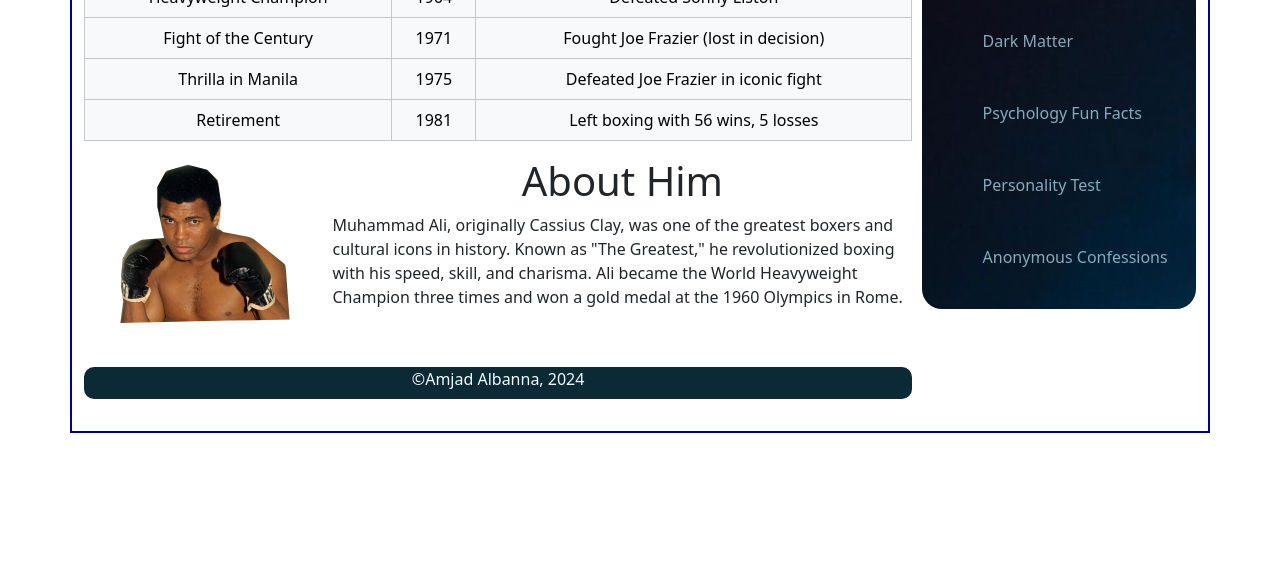
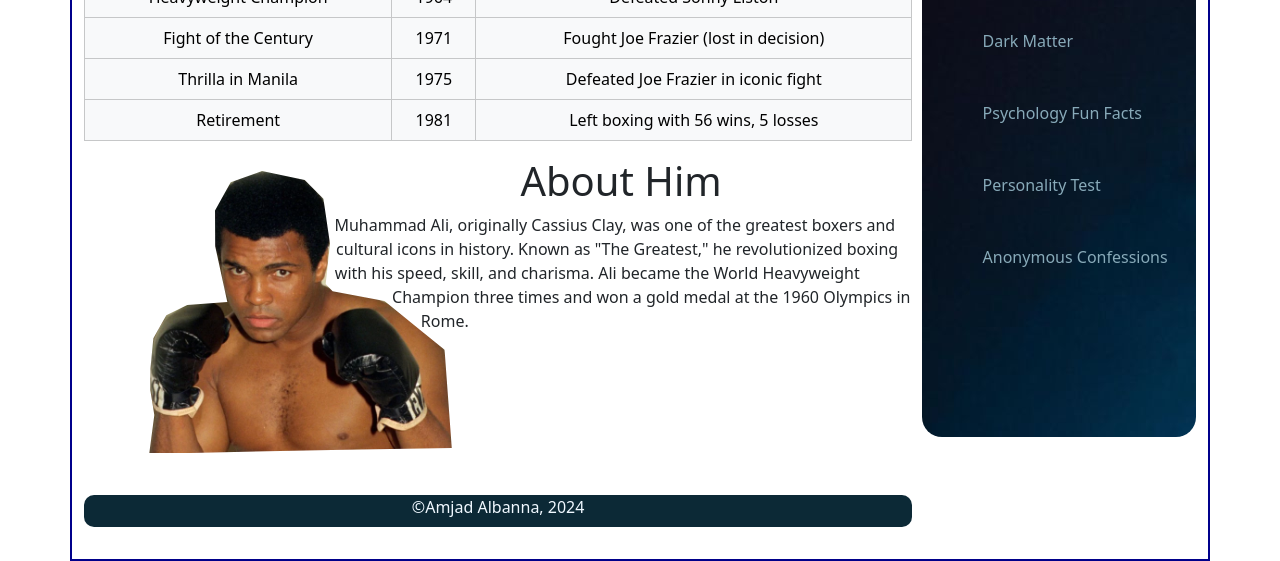
Before and after one commit to NoFearZone/Assignment2, a plain HTML site: page index.html in a window 1280 px wide. Shown: the part 685-1246 px from the top of the page. Before the commit the page ends 1118 px from the top, so only its background shows below. Drawn offline with Linux system fonts and the light colour scheme.

Commit message:
Index clip art modifications

```diff
--- a/css/style.css
+++ b/css/style.css
@@ -122,8 +122,8 @@
     color: rgb(136, 170, 185);
 }
 
-.secondp p a{
-    color: rgb(12, 41, 54);
+figure p{
+    overflow: hidden;
 }
 
 a{
@@ -139,11 +139,28 @@
     height: 400px;
 }
 
-.img2{
-    clip-path: polygon(33% 8.5%, 41.85% 4.75%, 49.65% 7.77%, 53.85% 14.09%, 55.34% 29.33%, 54.37% 42.89%, 55.92% 45.27%, 67.6% 48.62%, 81.11% 65.07%, 82.73% 98.16%, 58.65% 98.75%, 14.29% 100.19%, 14.67% 100.12%, 15.81% 87.07%, 14.91% 78.59%, 14.92% 71.55%, 15.6% 61.16%, 18.5% 53.39%, 23.22% 49.96%, 32.23% 48.91%, 29.5% 30.1%, 29.48% 18.09%);
-    shape-outside: polygon(58% 29% at 230px 300px);
-    width: 30%;
+.imgcont{
     float: left;
+    clip-path: polygon(
+            18.15% 8.5%, 22.02% 4.75%, 27.31% 7.77%, 29.62% 14.09%, 30.44% 29.33%,
+            29.9% 42.89%, 30.76% 45.27%, 37.18% 48.62%, 44.61% 65.07%, 45.5% 98.16%,
+            32.26% 98.75%, 7.86% 100.19%, 8.07% 100.12%, 8.7% 87.07%, 8.2% 78.59%,
+            8.21% 71.55%, 8.58% 61.16%, 10.18% 53.39%, 12.77% 49.96%, 17.73% 48.91%,
+            16.23% 30.1%, 16.21% 18.09%
+        );
+        shape-outside: polygon(
+            18.15% 8.5%, 22.02% 4.75%, 27.31% 7.77%, 29.62% 14.09%, 30.44% 29.33%,
+            29.9% 42.89%, 30.76% 45.27%, 37.18% 48.62%, 44.61% 65.07%, 45.5% 98.16%,
+            32.26% 98.75%, 7.86% 100.19%, 8.07% 100.12%, 8.7% 87.07%, 8.2% 78.59%,
+            8.21% 71.55%, 8.58% 61.16%, 10.18% 53.39%, 12.77% 49.96%, 17.73% 48.91%,
+            16.23% 30.1%, 16.21% 18.09%
+        );
+    margin-right: 20px; /* Adds space between the image and text */
+}
+
+
+.imgcont img{
+    width: 55%;
 }
 
 .contact-form {
@@ -183,7 +200,6 @@
     gap: 10px;
 }
 
-/* Styling Images */
 .image-grid img {
     width: 100%;
     height: auto;
--- a/index.html
+++ b/index.html
@@ -75,12 +75,11 @@
                       </tbody>
                  </table>
             </div>
-            <figure>
+            <figure class="imgcont">
             <img src="picsused/bma.webp" alt="" class="img2">
-
-                <h1 class="text-center">About Him</h1>
+            </figure>
+            <h1 class="text-center">About Him</h1>
                 <p>Muhammad Ali, originally Cassius Clay, was one of the greatest boxers and cultural icons in history. Known as "The Greatest," he revolutionized boxing with his speed, skill, and charisma. Ali became the World Heavyweight Champion three times and won a gold medal at the 1960 Olympics in Rome.</p>
-            </figure>
 
         </main>
 
```
